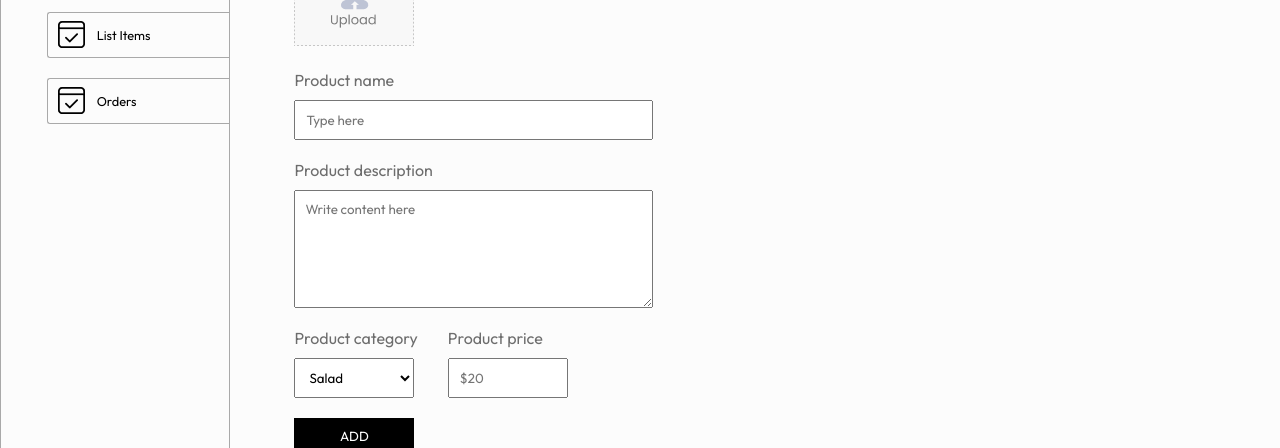
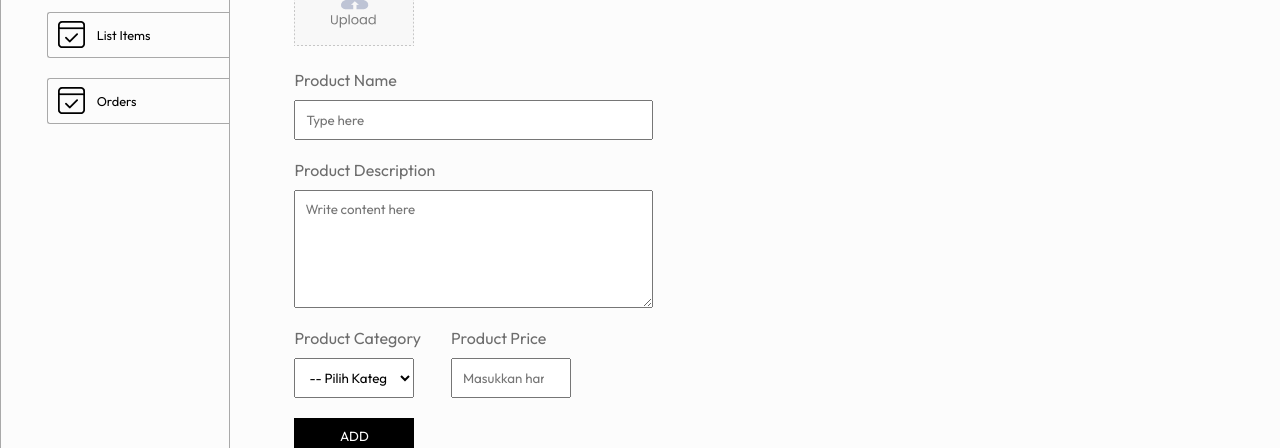
Before and after one commit to SindiMarselina/food-del-admin, a React (Vite) app: page /add in a window 1280 px wide. Shown: the part 173-621 px from the top of the page. Built offline with nearby package versions, Linux system fonts and the light colour scheme.

Commit message:
add project
update file add.jsx

```diff
--- a/src/pages/Add/Add.jsx
+++ b/src/pages/Add/Add.jsx
@@ -1,78 +1,113 @@
-import React, { useState } from 'react'
-import './Add.css'
-import { assets } from '../../assets/assets'
-import axios from "axios"
-import { toast } from 'react-toastify'
+import React, { useState } from 'react';
+import './Add.css';
+import { assets } from '../../assets/assets';
+import axios from "axios";
+import { toast } from 'react-toastify';
 
-const Add = ({url}) => {
+const Add = ({ url }) => {
 
-  // const url = "http://localhost:4000";
-  const [image,setImage] = useState(false);
-  const [data,setData] = useState({
-    name:"",
-    description:"",
-    price:"",
-    category:"Salad"
-  })
+  const [image, setImage] = useState(false);
+  const [data, setData] = useState({
+    name: "",
+    description: "",
+    price: "",
+    category: "" // default kosong, harus dipilih manual
+  });
 
   const onChangeHandler = (event) => {
     const name = event.target.name;
     const value = event.target.value;
-    setData(data=>({...data,[name]:value}))
-  }
-
+    setData(prevData => ({ ...prevData, [name]: value }));
+  };
 
   const onSubmitHandler = async (event) => {
     event.preventDefault();
+
+    // Validasi wajib semua field diisi
+    if (!data.name || !data.description || !data.price || !data.category || !image) {
+      toast.error("Semua field wajib diisi, termasuk kategori dan gambar!");
+      return;
+    }
+
     const formData = new FormData();
-    formData.append("name",data.name)
-    formData.append("description",data.description)
-    formData.append("price",Number(data.price))
-    formData.append("category",data.category)
-    formData.append("image",image)
-    const response = await axios.post(`${url}/api/food/add`,formData);
+    formData.append("name", data.name);
+    formData.append("description", data.description);
+    formData.append("price", Number(data.price));
+    formData.append("category", data.category);
+    formData.append("image", image);
+
+    try {
+      const response = await axios.post(`${url}/api/food/add`, formData);
       if (response.data.success) {
         setData({
-        name:"",
-        description:"",
-        price:"",
-        category:"Salad"
-      })
-      setImage(false)
-      toast.success(response.data.message)
+          name: "",
+          description: "",
+          price: "",
+          category: "" // reset ke kosong lagi
+        });
+        setImage(false);
+        toast.success(response.data.message);
       } else {
-      toast.error(response.data.message)
-      // console.log('Gagal menambahkan produk');
+        toast.error(response.data.message);
       }
+    } catch (error) {
+      toast.error("Terjadi kesalahan saat menambahkan produk.");
+      console.error("Error saat tambah produk:", error);
     }
-
-  // useEffect(()=>{
-  //   console.log(data);
-  // },[data])
+  };
 
   return (
     <div className='add'>
-        <form className='flex-col'onSubmit={onSubmitHandler}>
+      <form className='flex-col' onSubmit={onSubmitHandler}>
         <div className="add-img-upload flex-col">
           <p>Upload Image</p>
           <label htmlFor="image">
-              <img src={image?URL.createObjectURL(image):assets.upload_area} alt="" />
+            <img src={image ? URL.createObjectURL(image) : assets.upload_area} alt="" />
           </label>
-            <input onChange={(e)=>setImage(e.target.files[0])} type="file" id="image" hidden required />
+          <input
+            onChange={(e) => setImage(e.target.files[0])}
+            type="file"
+            id="image"
+            hidden
+            required
+          />
         </div>
+
         <div className="add-product-name flex-col">
-            <p>Product name</p>
-            <input onChange={onChangeHandler} value={data.name} type="text" name="name" placeholder='Type here' />
+          <p>Product Name</p>
+          <input
+            onChange={onChangeHandler}
+            value={data.name}
+            type="text"
+            name="name"
+            placeholder='Type here'
+            required
+          />
         </div>
+
         <div className="add-product-description flex-col">
-            <p>Product description</p>
-            <textarea onChange={onChangeHandler} value={data.description} name="description" rows="6" placeholder='Write content here' required></textarea>
+          <p>Product Description</p>
+          <textarea
+            onChange={onChangeHandler}
+            value={data.description}
+            name="description"
+            rows="6"
+            placeholder='Write content here'
+            required
+          ></textarea>
         </div>
+
         <div className="add-category-price">
           <div className="add-category flex-col">
-              <p>Product category</p>
-              <select onChange={onChangeHandler} name="category">
-                <option value="Salad">Salad</option>
+            <p>Product Category</p>
+            <select
+              onChange={onChangeHandler}
+              name="category"
+              value={data.category}
+              required
+            >
+              <option value="">-- Pilih Kategori --</option>
+              <option value="Box Sederhana">Box Sederhana</option>
               <option value="Rolls">Rolls</option>
               <option value="Dessert">Dessert</option>
               <option value="Sandwich">Sandwich</option>
@@ -82,15 +117,25 @@ const Add = ({url}) => {
               <option value="Noodles">Noodles</option>
             </select>
           </div>
+
           <div className="add-price flex-col">
-              <p>Product price</p>
-              <input onChange={onChangeHandler} value={data.price} type="Number" name='price' placeholder='$20' />
+            <p>Product Price</p>
+            <input
+              onChange={onChangeHandler}
+              value={data.price}
+              type="number"
+              name='price'
+              placeholder='Masukkan harga'
+              min="0"
+              required
+            />
           </div>
         </div>
+
         <button type='submit' className='add-btn'>ADD</button>
       </form>
     </div>
-  )
-}
+  );
+};
 
-export default Add
+export default Add;
```
Lines whose indentation alone changed are shown as unchanged.
